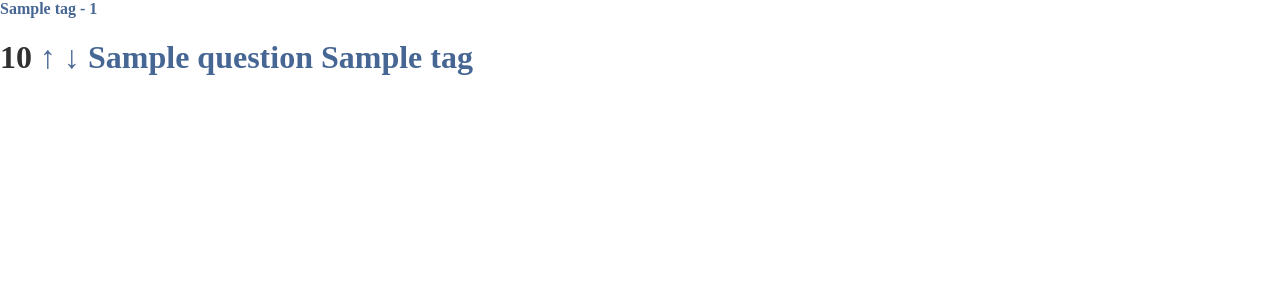
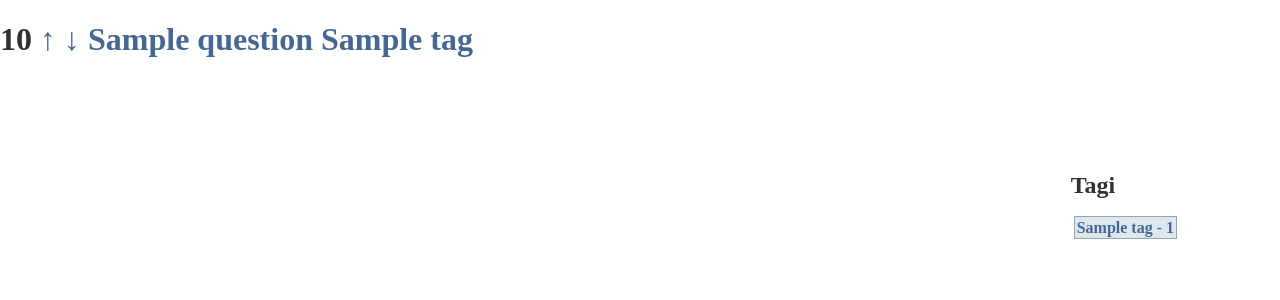
Before and after one commit to kichawa/Archquestions, a Django app: template src/templates/questions/question_list.html in a window 1280 px wide. Shown: the part 48-348 px from the top of the page. Run offline with Django 3.2, Linux system fonts and the light colour scheme; the template is opened without the code that fills it: most values are stand-ins (such as "Sample title", 1, 10 or a date in 2020).

Commit message:
tag styling added

```diff
--- a/src/questions/views.py
+++ b/src/questions/views.py
@@ -14,13 +14,16 @@ from questions.forms import NewQuestionForm, AnswerForm
 
 
 def question_list(request, tag=None):
-    ctx = {}
+    ctx = {
+        'active_tags': [],
+    }
 
     # TODO - pagination
     questions = Question.all().order('-score')
     # TODO - multiple tags filter support
     if tag:
         questions = questions.filter('tags =', tag)
+        ctx['active_tags'].append(tag)
 
     tags = QuestionTag.all().order('-ref_count')
 
--- a/src/statics/css/base.css
+++ b/src/statics/css/base.css
@@ -4,3 +4,10 @@ a { text-decoration: none; color: #466693; font-weight: bold; }
 a:hover { color: #A20000; }
 
 #header { text-align: right; padding: 5px; margin-top: 20px; }
+
+
+
+#tag-list { position: absolute; top: 200px; right: 100px; }
+#tag-list .tag-list-item { padding: 2px; border: 1px solid #96A5B0; background: #DEE7EE; margin: 3px; }
+#tag-list .tag-list-item:hover { border: 1px solid #DBA285; background: #F5E1D7; }
+#tag-list .tag-list-item-active { border: 1px solid #CCD37B; background: #F2ECD5; }
--- a/src/templates/questions/question_list.html
+++ b/src/templates/questions/question_list.html
@@ -3,11 +3,14 @@
 
 
 {% block content %}
-    <div>
+    <div id="tag-list">
+        <h2>Tagi</h2>
         {% for tag in tags %}
-        <a href="{% url questions_question_list tag=tag.name %}">
-            {{ tag.name }} - {{ tag.ref_count }}
-        </a>
+            <span class="tag-list-item {% if tag.name in active_tags %}tag-list-item-active{% endif %}">
+                <a href="{% url questions_question_list tag=tag.name %}">
+                    {{ tag.name }} - {{ tag.ref_count }}
+                </a>
+            </span>
         {% endfor %}
     </div>
 
```
